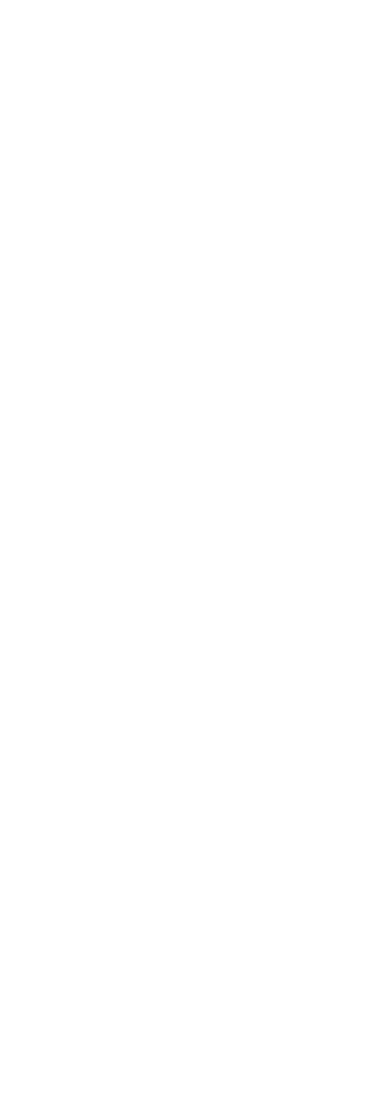
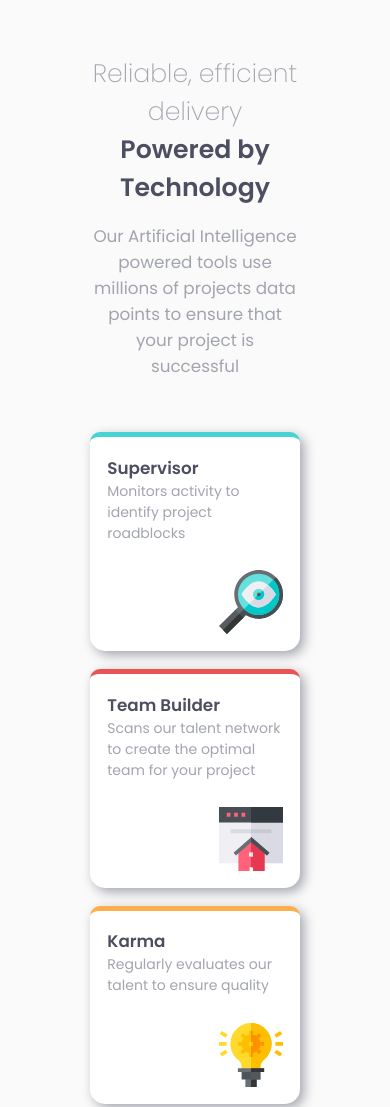
Before and after one commit to hosamelshazly92/Four-Card-Feature-Section, a plain HTML site: page design/html/page.html in a window 390 px wide. Shown: the top 1107 px of the page. Before the commit the page ends 844 px from the top, so only its background shows below. Drawn offline with Linux system fonts and the light colour scheme.

Commit message:
design for mobile screen

```diff
--- a/design/css/style.scss
+++ b/design/css/style.scss
@@ -1,11 +1,107 @@
-$mainColor: #ccc;
+//primary colors
+$Red: hsl(0, 78%, 62%);
+$Cyan: hsl(180, 62%, 55%);
+$Orange: hsl(34, 97%, 64%);
+$Blue: hsl(212, 86%, 64%);
 
-.class1 {
-    color: $mainColor;
-    font-weight: 100;
+//neutral colors
+$Very-Dark-Blue: hsl(234, 12%, 34%);
+$Grayish-Blue: hsl(229, 6%, 66%);
+$Very-Light-Gray: hsl(0, 0%, 98%);
+
+//font
+$mainFont: 'Poppins',
+sans-serif;
+$fontSize: 14px;
+$fontWeight: 100;
+
+//padding 10%
+$padding: 10%;
+
+* {
+    padding: 0px;
+    margin: 0px;
 }
 
-.class2 {
-    background-color: $mainColor;
-    border: 1px solid $mainColor;
+body {
+    font-family: $mainFont;
+    font-size: $fontSize;
+    background-color: $Very-Light-Gray;
+
+    .container {
+        padding: $padding / 2;
+
+        .header {
+            padding-top: $padding;
+            padding-bottom: $padding;
+            width: 60%;
+            margin: auto;
+            text-align: center;
+
+            p:first-child {
+                font-size: 1.8em;
+                font-weight: $fontWeight * 1;
+                color: $Grayish-Blue;
+            }
+
+            p:nth-child(2) {
+                font-size: 1.8em;
+                font-weight: $fontWeight * 6;
+                color: $Very-Dark-Blue;
+            }
+
+            p:last-child {
+                font-size: 1.2em;
+                font-weight: $fontWeight * 4;
+                padding-top: 1em;
+                color: $Grayish-Blue;
+            }
+        }
+
+        .card {
+            padding: $padding / 2;
+            width: 50%;
+            margin: $padding / 2 auto;
+            background-color: #fff;
+            border-top-left-radius: 10px;
+            border-top-right-radius: 10px;
+            border-bottom-left-radius: 15px;
+            border-bottom-right-radius: 15px;
+            box-shadow: 4px 4px 12px 0px $Grayish-Blue;
+            overflow: auto;
+
+            p:first-child {
+                font-size: 1.2em;
+                font-weight: $fontWeight * 6;
+                color: $Very-Dark-Blue;
+            }
+
+            p:nth-child(2) {
+                font-size: 1em;
+                font-weight: $fontWeight * 4;
+                color: $Grayish-Blue;
+            }
+
+            img {
+                padding-top: $padding * 1.5;
+                float: right;
+            }
+        }
+
+        .cyan {
+            border-top: 5px solid $Cyan;
+        }
+
+        .red {
+            border-top: 5px solid $Red;
+        }
+
+        .orange {
+            border-top: 5px solid $Orange;
+        }
+
+        .blue {
+            border-top: 5px solid $Blue;
+        }
+    }
 }
--- a/design/html/page.html
+++ b/design/html/page.html
@@ -3,9 +3,43 @@
 <head>
     <meta charset="UTF-8">
     <title>Frontend Mentor - Four Card Feature Section
-</title>
+    </title>
+    <!--css stylesheet-->
+    <link rel="stylesheet" type="text/css" href="../css/compiled.css">
+    <!--font-->
+    <link href="https://fonts.googleapis.com/css2?family=Poppins:wght@200;400;600&display=swap" rel="stylesheet">
 </head>
+
 <body>
+    <div class="container">
+        <div class="header">
+            <p>Reliable, efficient delivery</p>
+            <p>Powered by Technology</p>
+            <p>Our Artificial Intelligence powered tools use millions of projects data points to ensure that your project is successful</p>
+        </div>
 
-</body>
-</html>
+        <div class="card cyan">
+            <p>Supervisor</p>
+            <p>Monitors activity to identify project roadblocks</p>
+            <img src="../images/icon-supervisor.svg">
+        </div>
+
+        <div class="card red">
+            <p>Team Builder</p>
+            <p>Scans our talent network to create the optimal team for your project</p>
+            <img src="../images/icon-team-builder.svg">
+        </div>
+
+        <div class="card orange">
+            <p>Karma</p>
+            <p>Regularly evaluates our talent to ensure quality</p>
+            <img src="../images/icon-karma.svg">
+        </div>
+
+        <div class="card blue">
+            <p>Calculater</p>
+            <p>Uses data from past projects to provide better delivery estimates</p>
+            <img src="../images/icon-calculator.svg">
+        </div>
+    </div>
+</body></html>
```
Also changed, not shown: design/css/compiled.css, design/images/favicon-32x32.png (renamed from images/favicon-32x32.png), design/images/icon-calculator.svg (renamed from images/icon-calculator.svg), design/images/icon-karma.svg (renamed from images/icon-karma.svg), design/images/icon-supervisor.svg (renamed from images/icon-supervisor.svg), design/images/icon-team-builder.svg (renamed from images/icon-team-builder.svg), 1 other file.
